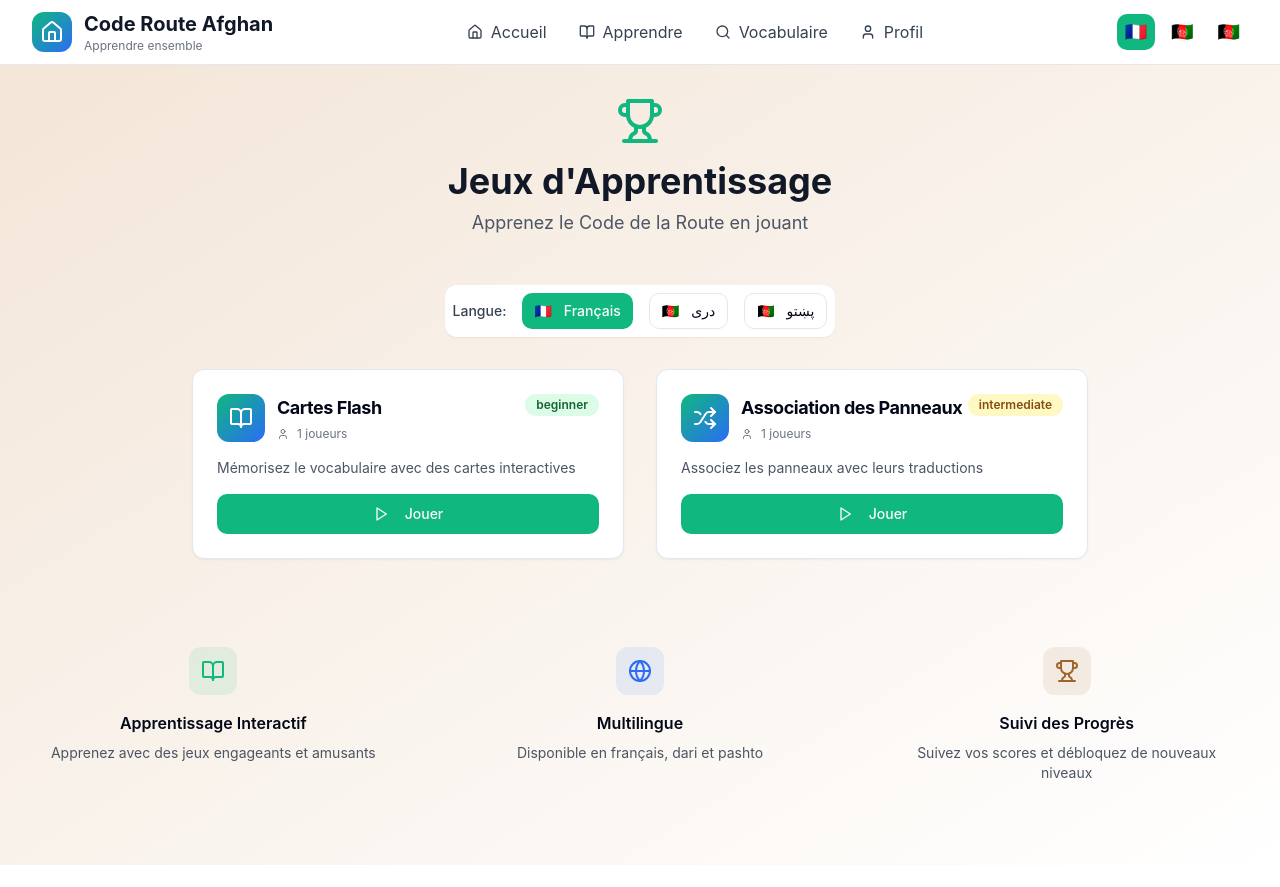
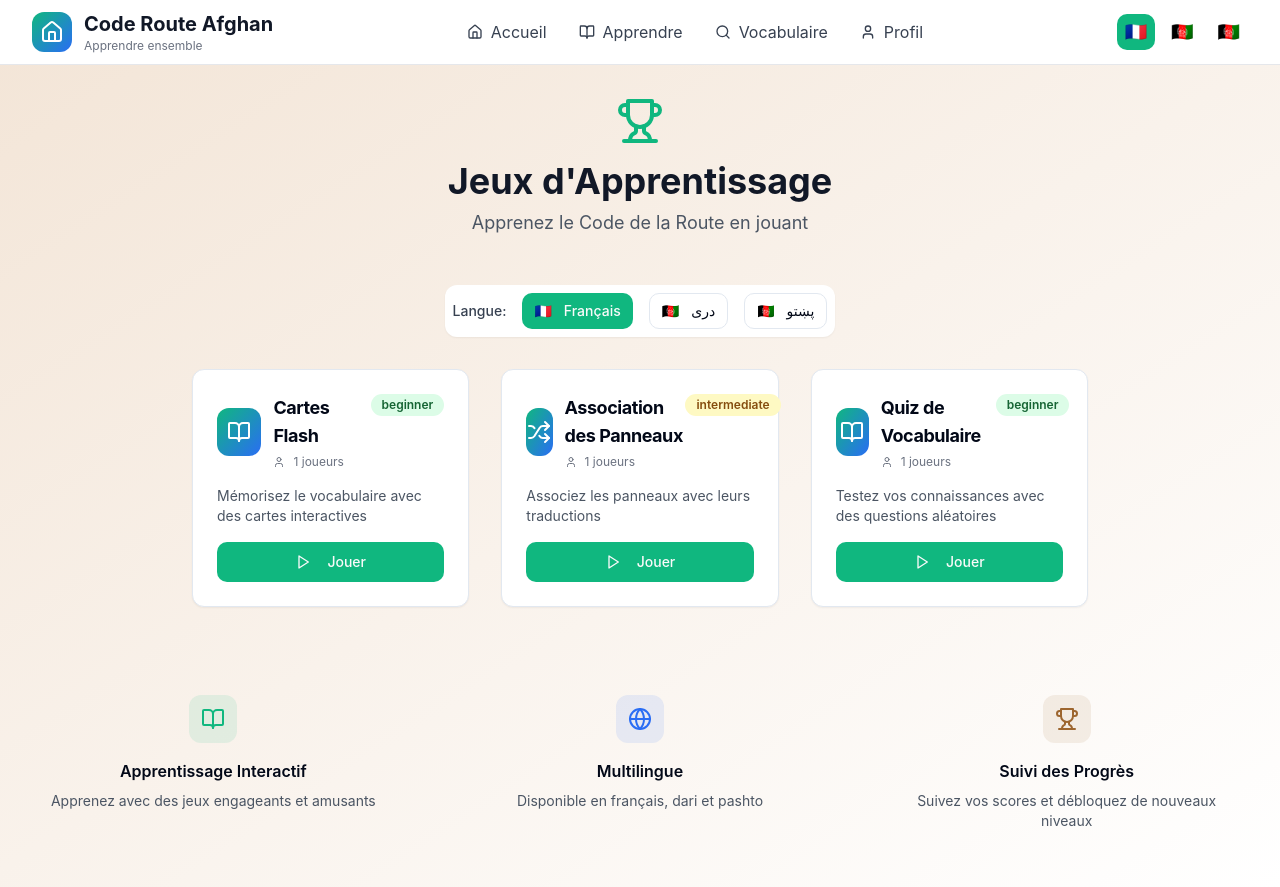
Before and after one commit to subha5009/code-route-afghan-learn, a React (Vite) app: page /games in a window 1280 px wide. Before the commit the page ends 865 px from the top, so only its background shows below. Built offline with nearby package versions, Linux system fonts and the light colour scheme.

Commit message:
feat: add vocabulary quiz game

```diff
--- /dev/null
+++ b/src/components/VocabularyQuiz.tsx
@@ -0,0 +1,224 @@
+import React, { useEffect, useState } from 'react';
+import { VocabularyItem } from '../types/vocabulary';
+import { vocabularyData } from '../data/vocabularyData';
+import { Card, CardContent } from '@/components/ui/card';
+import { Button } from '@/components/ui/button';
+import { Badge } from '@/components/ui/badge';
+import { Progress } from '@/components/ui/progress';
+import { useToast } from '@/hooks/use-toast';
+import { Star, RotateCcw, CheckCircle, XCircle } from 'lucide-react';
+
+interface VocabularyQuizProps {
+  currentLanguage: 'fr' | 'fa' | 'ps';
+}
+
+interface QuizQuestion {
+  item: VocabularyItem;
+  type: 'dari' | 'pashto' | 'definition';
+  options: string[];
+  answer: string;
+}
+
+const shuffle = <T,>(array: T[]): T[] => {
+  const arr = [...array];
+  for (let i = arr.length - 1; i > 0; i--) {
+    const j = Math.floor(Math.random() * (i + 1));
+    [arr[i], arr[j]] = [arr[j], arr[i]];
+  }
+  return arr;
+};
+
+const VocabularyQuiz: React.FC<VocabularyQuizProps> = ({ currentLanguage }) => {
+  const [questions, setQuestions] = useState<QuizQuestion[]>([]);
+  const [current, setCurrent] = useState(0);
+  const [score, setScore] = useState(0);
+  const [selected, setSelected] = useState<string | null>(null);
+  const [completed, setCompleted] = useState(false);
+  const { toast } = useToast();
+
+  const translations = {
+    title: {
+      fr: "Quiz de Vocabulaire",
+      fa: "آزمون واژگان",
+      ps: "د لغتونو کویز",
+    },
+    next: {
+      fr: "Suivant",
+      fa: "بعدی",
+      ps: "بل",
+    },
+    restart: {
+      fr: "Recommencer",
+      fa: "شروع مجدد",
+      ps: "بیا پیل",
+    },
+    question: {
+      dari: {
+        fr: (w: string) => `Quelle est la traduction en dari de \"${w}\" ?`,
+        fa: (w: string) => `ترجمه دری «${w}» کدام است؟`,
+        ps: (w: string) => `د «${w}» دري ژباړه کومه ده؟`,
+      },
+      pashto: {
+        fr: (w: string) => `Quelle est la traduction en pashto de \"${w}\" ?`,
+        fa: (w: string) => `ترجمه پشتو «${w}» کدام است؟`,
+        ps: (w: string) => `د «${w}» پښتو ژباړه کومه ده؟`,
+      },
+      definition: {
+        fr: (w: string) => `Quelle est la définition de \"${w}\" ?`,
+        fa: (w: string) => `تعریف «${w}» چیست؟`,
+        ps: (w: string) => `د «${w}» تعریف څه دی؟`,
+      },
+    },
+    correct: {
+      fr: "Correct",
+      fa: "درست",
+      ps: "سم",
+    },
+    incorrect: {
+      fr: "Incorrect",
+      fa: "غلط",
+      ps: "غلط",
+    },
+    score: {
+      fr: "Score",
+      fa: "امتیاز",
+      ps: "پوائنټ",
+    },
+  };
+
+  useEffect(() => {
+    const unlocked = vocabularyData.filter((v) => v.isUnlocked);
+    const items = shuffle(unlocked).slice(0, 5);
+    const qs: QuizQuestion[] = items.map((item) => {
+      const types: Array<'dari' | 'pashto' | 'definition'> = ['dari', 'pashto', 'definition'];
+      const type = types[Math.floor(Math.random() * types.length)];
+      let answer = '';
+      let options: string[] = [];
+
+      const others = shuffle(unlocked.filter((v) => v.id !== item.id));
+
+      switch (type) {
+        case 'dari':
+          answer = item.dari;
+          options = shuffle([answer, ...others.slice(0, 3).map((o) => o.dari)]);
+          break;
+        case 'pashto':
+          answer = item.pashto;
+          options = shuffle([answer, ...others.slice(0, 3).map((o) => o.pashto)]);
+          break;
+        case 'definition':
+          answer = item.definition.french;
+          options = shuffle([answer, ...others.slice(0, 3).map((o) => o.definition.french)]);
+          break;
+      }
+
+      return { item, type, options, answer };
+    });
+    setQuestions(qs);
+    setCurrent(0);
+    setScore(0);
+    setCompleted(false);
+    setSelected(null);
+  }, [currentLanguage]);
+
+  const currentQuestion = questions[current];
+  const progress = questions.length ? ((current + 1) / questions.length) * 100 : 0;
+
+  const handleSelect = (option: string) => {
+    if (selected) return;
+    setSelected(option);
+    const correct = option === currentQuestion.answer;
+    if (correct) {
+      setScore((s) => s + 10);
+      toast({ title: translations.correct[currentLanguage], duration: 1500 });
+    } else {
+      toast({ title: translations.incorrect[currentLanguage], variant: 'destructive', duration: 1500 });
+    }
+
+    setTimeout(() => {
+      if (current + 1 < questions.length) {
+        setCurrent((c) => c + 1);
+        setSelected(null);
+      } else {
+        setCompleted(true);
+      }
+    }, 800);
+  };
+
+  const restart = () => {
+    setCurrent(0);
+    setScore(0);
+    setCompleted(false);
+    setSelected(null);
+  };
+
+  if (!currentQuestion && !completed) {
+    return <p>Loading...</p>;
+  }
+
+  if (completed) {
+    return (
+      <div className="max-w-md mx-auto p-6 text-center">
+        <Card className="p-8 bg-gradient-to-br from-afghan-green/10 to-afghan-blue/10">
+          <CardContent className="space-y-6">
+            <h2 className="text-2xl font-bold text-afghan-green">{translations.title[currentLanguage]}</h2>
+            <div className="flex items-center justify-center space-x-2">
+              <Star className="h-5 w-5 text-yellow-500" />
+              <span className="text-lg font-semibold">{translations.score[currentLanguage]}: {score}</span>
+            </div>
+            <Button onClick={restart} className="w-full bg-afghan-green hover:bg-afghan-green/90">
+              <RotateCcw className="h-4 w-4 mr-2" />
+              {translations.restart[currentLanguage]}
+            </Button>
+          </CardContent>
+        </Card>
+      </div>
+    );
+  }
+
+  const questionText = currentQuestion.type === 'dari'
+    ? translations.question.dari[currentLanguage](currentQuestion.item.french)
+    : currentQuestion.type === 'pashto'
+    ? translations.question.pashto[currentLanguage](currentQuestion.item.french)
+    : translations.question.definition[currentLanguage](currentQuestion.item.french);
+
+  return (
+    <div className="max-w-md mx-auto p-4 space-y-6">
+      <div className="space-y-4">
+        <div className="flex justify-between items-center">
+          <h2 className="text-xl font-bold">{translations.title[currentLanguage]}</h2>
+          <Badge variant="secondary" className="flex items-center space-x-1">
+            <Star className="h-3 w-3" />
+            <span>{score}</span>
+          </Badge>
+        </div>
+        <div className="flex justify-between text-sm text-gray-600">
+          <span>{current + 1}/{questions.length}</span>
+          <Progress value={progress} className="h-2 w-full ml-2" />
+        </div>
+      </div>
+
+      <Card>
+        <CardContent className="p-6 space-y-4">
+          <p className="font-medium text-gray-800">{questionText}</p>
+          <div className="space-y-3">
+            {currentQuestion.options.map((opt) => (
+              <Button
+                key={opt}
+                onClick={() => handleSelect(opt)}
+                disabled={!!selected}
+                className={`w-full justify-start ${selected && opt === currentQuestion.answer ? 'bg-green-500 hover:bg-green-500' : ''} ${selected && opt === selected && opt !== currentQuestion.answer ? 'bg-red-500 hover:bg-red-500' : ''}`}
+              >
+                {opt}
+                {selected && opt === currentQuestion.answer && <CheckCircle className="h-4 w-4 ml-auto" />}
+                {selected && opt === selected && opt !== currentQuestion.answer && <XCircle className="h-4 w-4 ml-auto" />}
+              </Button>
+            ))}
+          </div>
+        </CardContent>
+      </Card>
+    </div>
+  );
+};
+
+export default VocabularyQuiz;
--- a/src/pages/Games.tsx
+++ b/src/pages/Games.tsx
@@ -5,6 +5,7 @@ import { Button } from '@/components/ui/button';
 import { Badge } from '@/components/ui/badge';
 import FlashcardGame from '../components/FlashcardGame';
 import RoadSignMatchingGame from '../components/RoadSignMatchingGame';
+import VocabularyQuiz from '../components/VocabularyQuiz';
 import GameCard from '../components/GameCard';
 import { BookOpen, Shuffle, Trophy, Globe } from 'lucide-react';
 
@@ -59,6 +60,18 @@ const Games: React.FC = () => {
           fa: 'تابلوها را با ترجمه‌هایشان تطبیق دهید',
           ps: 'نښې د دوی د ژباړو سره سمون ورکړئ'
         }
+      },
+      quiz: {
+        title: {
+          fr: 'Quiz de Vocabulaire',
+          fa: 'آزمون واژگان',
+          ps: 'د لغتونو کویز'
+        },
+        description: {
+          fr: 'Testez vos connaissances avec des questions aléatoires',
+          fa: 'دانش خود را با سوالات تصادفی بسنجید',
+          ps: 'خپل پوهه د تصادفي پوښتنو سره وازمایئ'
+        }
       }
     }
   };
@@ -84,10 +97,9 @@ const Games: React.FC = () => {
 
             <div className="flex items-center justify-between">
               <h1 className="text-2xl font-bold">
-                {selectedGame === 'flashcard'
-                  ? translations.games.flashcard.title[currentLanguage]
-                  : translations.games.matching.title[currentLanguage]
-                }
+                {selectedGame === 'flashcard' && translations.games.flashcard.title[currentLanguage]}
+                {selectedGame === 'matching' && translations.games.matching.title[currentLanguage]}
+                {selectedGame === 'quiz' && translations.games.quiz.title[currentLanguage]}
               </h1>
 
               <div className="flex items-center space-x-2">
@@ -113,6 +125,10 @@ const Games: React.FC = () => {
 
           {selectedGame === 'matching' && (
             <RoadSignMatchingGame currentLanguage={currentLanguage} />
+          )}
+
+          {selectedGame === 'quiz' && (
+            <VocabularyQuiz currentLanguage={currentLanguage} />
           )}
         </div>
       </div>
@@ -157,7 +173,7 @@ const Games: React.FC = () => {
         </div>
 
         {/* Games Grid */}
-        <div className="grid grid-cols-1 md:grid-cols-2 lg:grid-cols-2 gap-8 max-w-4xl mx-auto">
+        <div className="grid grid-cols-1 md:grid-cols-2 lg:grid-cols-3 gap-8 max-w-4xl mx-auto">
           <GameCard
             title={translations.games.flashcard.title[currentLanguage]}
             description={translations.games.flashcard.description[currentLanguage]}
@@ -176,10 +192,21 @@ const Games: React.FC = () => {
             players={1}
             isLocked={false}
             currentLanguage={currentLanguage}
-            onPlay={() => setSelectedGame('matching')}
-            icon={<Shuffle className="h-6 w-6" />}
-          />
-        </div>
+          onPlay={() => setSelectedGame('matching')}
+          icon={<Shuffle className="h-6 w-6" />}
+        />
+
+        <GameCard
+          title={translations.games.quiz.title[currentLanguage]}
+          description={translations.games.quiz.description[currentLanguage]}
+          difficulty="beginner"
+          players={1}
+          isLocked={false}
+          currentLanguage={currentLanguage}
+          onPlay={() => setSelectedGame('quiz')}
+          icon={<BookOpen className="h-6 w-6" />}
+        />
+      </div>
 
         {/* Features */}
         <div className="mt-16 grid grid-cols-1 md:grid-cols-3 gap-8 text-center">
```
